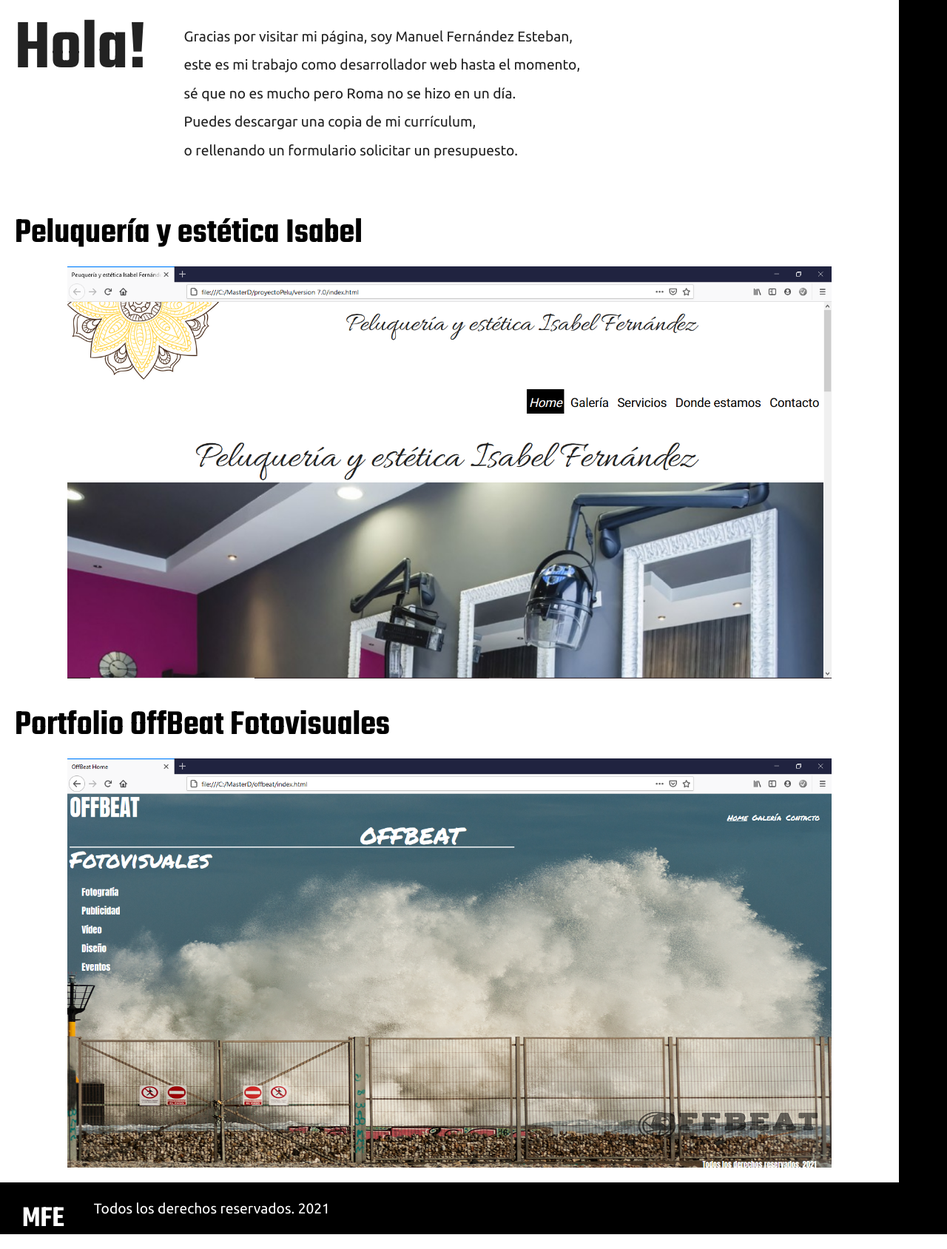
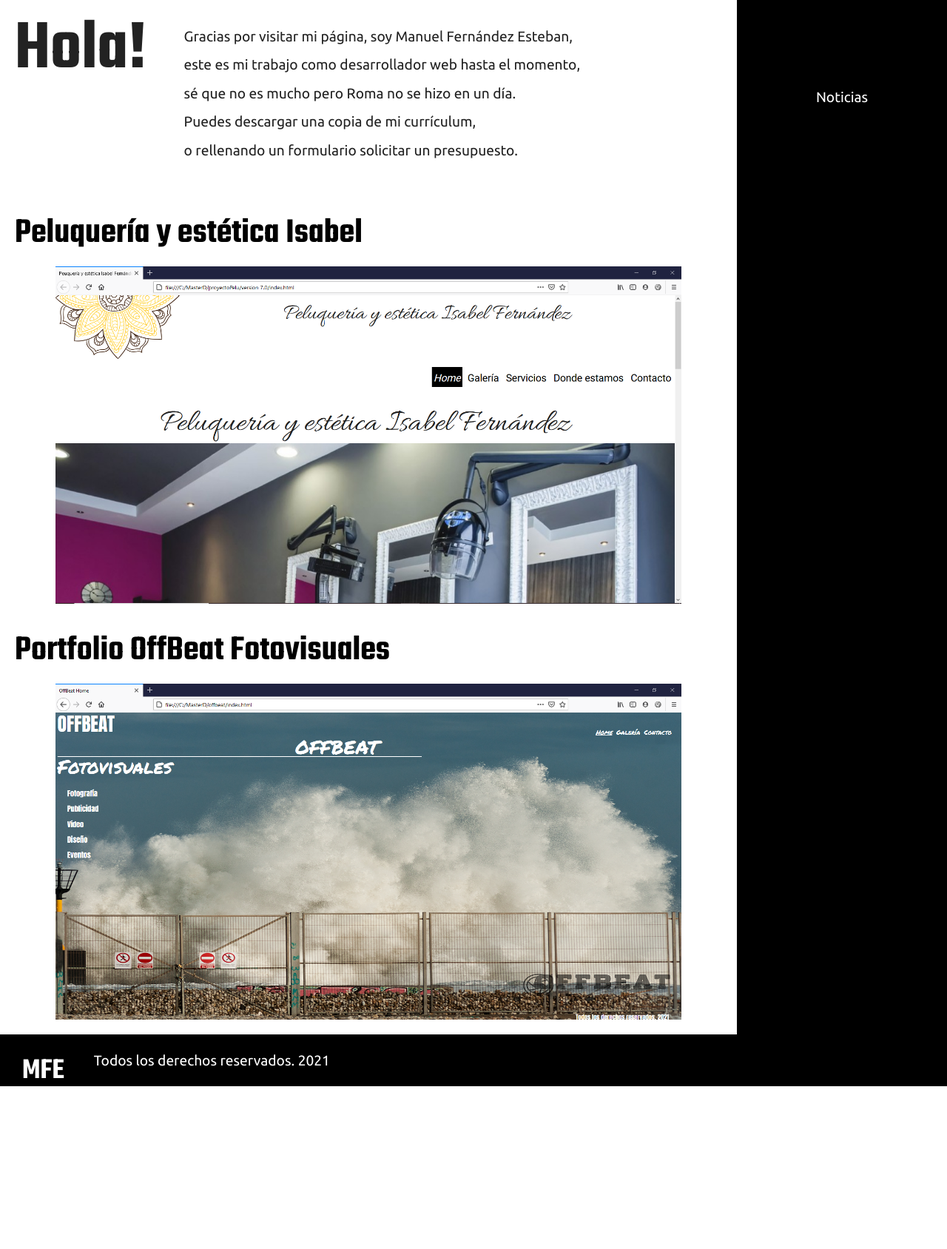
Before and after one commit to ManuelFernandezEsteban/portfolio, a PHP site: page / in a window 1280 px wide. Shown: the part 91-1779 px from the top of the page at 74% size. After the commit the page ends 1559 px from the top, so only its background shows below. Run offline with PHP 8.4, Linux system fonts and the light colour scheme; some web fonts are replaced.

Commit message:
continuo con el aside

```diff
--- a/css/comun.css
+++ b/css/comun.css
@@ -6,13 +6,13 @@ header{
     width: 100%;
     position: sticky;
     top:0;
-
+    z-index: 3;
 }
 main{
     display: flex;
     flex-direction: row;
 }
-aside{
+.noticias{
     border: 2px solid black;
     position: sticky;
     top:0;
@@ -20,7 +20,13 @@ aside{
     order: 2;
     width: 80px;
     background-color:black;
+    padding: 100px;
+    color: white;
+    display: flex;
+    justify-content: center;
 }
+
+
 .contenedor-secundario{
     flex-grow: 4;
 }
--- a/index.html
+++ b/index.html
@@ -45,7 +45,9 @@
               </div>
         </header>
         <main>
-            <aside id="noticias"></aside>
+            <aside class="noticias">
+                <p>Noticias</p>
+            </aside>
             <div class="contenedor-secundario">
                 <section class="bienvenida">
                     <h1>Hola!</h1>
--- a/js/scripts.js
+++ b/js/scripts.js
@@ -1,11 +1,10 @@
+
 $(document).ready(function(){
-    $("noticias").on('click',function(){
+
+    $('.noticias').click(function(){
         alert("hola");
-    });
-    alert("hola");
-
+    })
 })
-
 function aceptalopd(opcion)
 {
     if (opcion)/*acepta la lopd habilitamos boton submit*/
```
